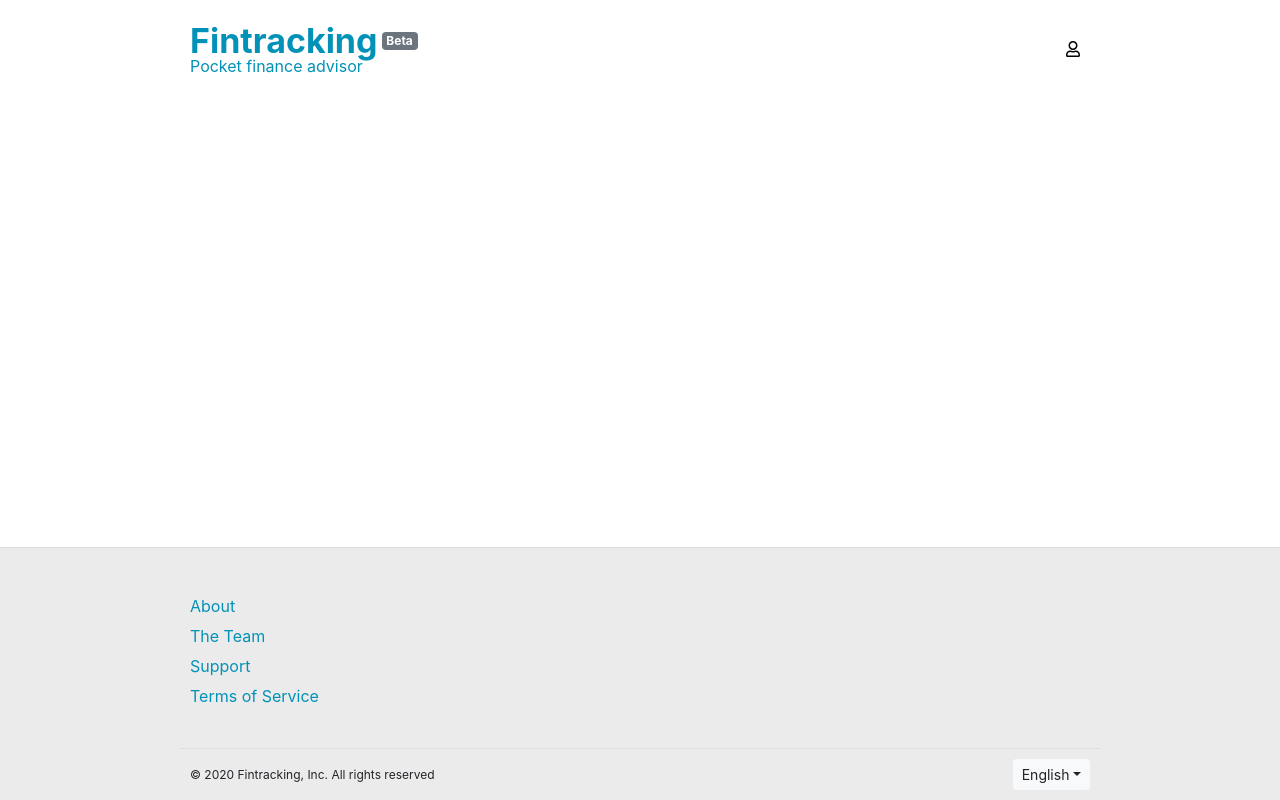
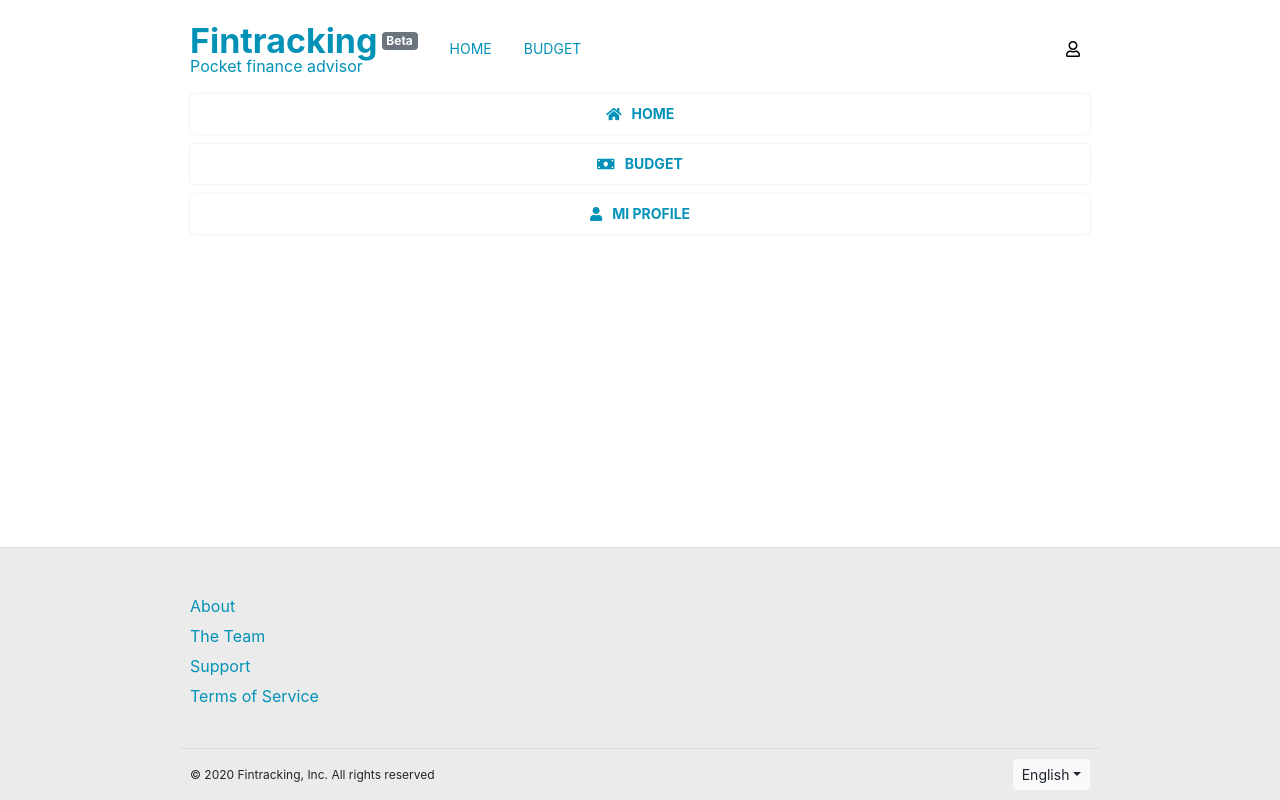
Before and after one commit to jordivilagut/fintracking-client, a React (Create React App) app: page /menu in a window 1280 px wide. Built offline with nearby package versions, Linux system fonts and the light colour scheme; what superagent-promise would draw is missing.

Commit message:
Create mobile menu

```diff
--- a/src/application/App.js
+++ b/src/application/App.js
@@ -11,6 +11,7 @@
 import {Homepage} from "../pages/homepage/Homepage";
 import {FintrackingFooter} from "../components/footer/FintrackingFooter";
 import {DateUtils as LanguageUtils} from "../utils/LanguageUtils";
+import {MobileMenu} from "../pages/mobile-menu/MobileMenu";
 
 const App = (props) => {
 
@@ -76,6 +77,9 @@
                         user={user}
                         logoutHandler={logUserOut}/>)}/>
                 <Route exact path="/error" component={ServerError}/>
+                <Route exact path="/menu" render={() => (
+                    <MobileMenu
+                        user={user}/>)}/>
             </div>
         </div>
         <FintrackingFooter
--- a/src/components/mobile-menu-icon/MobileMenuIcon.js
+++ b/src/components/mobile-menu-icon/MobileMenuIcon.js
@@ -1,10 +1,12 @@
 import React from "react";
 import {FontAwesomeIcon} from "@fortawesome/react-fontawesome";
 import {faBars} from "@fortawesome/free-solid-svg-icons";
-
+import {Link} from "react-router-dom";
 
 export const MobileMenuIcon = () => (
-    <p className="iconButton mobileMenuIcon">
-        <FontAwesomeIcon icon={faBars}/>
-    </p>
+    <Link to="/menu">
+        <p className="iconButton mobileMenuIcon">
+            <FontAwesomeIcon icon={faBars}/>
+        </p>
+    </Link>
 )
--- a/src/components/navbar/FintrackingNavBar.js
+++ b/src/components/navbar/FintrackingNavBar.js
@@ -3,14 +3,20 @@
 import {NavBarIcons} from "./NavBarIcons";
 import {Link} from "react-router-dom";
 import {Logo} from "../logo/Logo";
+import {useTranslation} from "react-i18next";
 
-export const FintrackingNavBar = ({user}) => (
-    <div className="navBarWrapper">
+export const FintrackingNavBar = ({user}) => {
+    const {t} = useTranslation();
+    return <div className="navBarWrapper">
         <div id="navBar" className="page">
-            <Link to="/">
-                <Logo/>
-            </Link>
+            <div className="desktopLinks">
+                <Link to="/">
+                    <Logo/>
+                </Link>
+                <Link to="/"><p>{t("menu.home")}</p></Link>
+                <Link to="/budget"><p>{t("menu.budget")}</p></Link>
+            </div>
             <NavBarIcons user={user}/>
         </div>
     </div>
-);
+}
--- a/src/components/navbar/NavBar.scss
+++ b/src/components/navbar/NavBar.scss
@@ -39,6 +39,18 @@
   .userProfileButton {
     display: flex;
   }
+
+  .desktopLinks {
+    display: flex;
+    justify-content: flex-start;
+    align-items: center;
+
+    p {
+      padding-left: 32px;
+      color: #0292B7;
+      font-size: 14px;
+    }
+  }
 }
 
 @media (max-width: 480px) {
@@ -53,4 +65,8 @@
   .userProfileButton {
     display: none;
   }
+
+  .desktopLinks p {
+    display: none;
+  }
 }
--- a/src/components/user-profile-button/UserIcon.js
+++ b/src/components/user-profile-button/UserIcon.js
@@ -4,7 +4,7 @@
 import {faUser} from "@fortawesome/free-regular-svg-icons";
 
 export const UserIcon = () => (
-    <Link className="icon" to="/login">
+    <Link className="icon userProfileButton" to="/login">
         <FontAwesomeIcon icon={faUser} />
     </Link>
 )
--- a/src/i18n.js
+++ b/src/i18n.js
@@ -25,6 +25,11 @@
                 "general.name": "Name",
                 "general.search": "Search...",
                 "general.save": "Save",
+
+                //MENU
+                "menu.home": "HOME",
+                "menu.budget": "BUDGET",
+                "menu.profile": "MI PROFILE",
 
                 //ERRORS
                 "server.error": "Oops! Something went wrong",
@@ -97,6 +102,11 @@
                 "general.name": "Nombre",
                 "general.search": "Buscar...",
                 "general.save": "Guardar",
+
+                //MENU
+                "menu.home": "INICIO",
+                "menu.budget": "PRESUPUESTO",
+                "menu.profile": "MI USUARIO",
 
                 //ERRORS
                 "server.error": "Uy! Algo ha fallado",
--- /dev/null
+++ b/src/pages/mobile-menu/MobileMenu.js
@@ -0,0 +1,14 @@
+import {useTranslation} from "react-i18next";
+import React from "react";
+import {MobileMenuLink} from "./MobileMenuLink";
+import "./MobileMenu.scss"
+import {faHome, faMoneyBill, faUser} from "@fortawesome/free-solid-svg-icons";
+
+export const MobileMenu = ({user}) => {
+    const {t} = useTranslation();
+    return <div className="mobileMenu">
+        <MobileMenuLink uri="/home" text={t("menu.home")} icon={faHome}/>
+        <MobileMenuLink uri="/budget" text={t("menu.budget")} icon={faMoneyBill}/>
+        <MobileMenuLink uri={user != null ? "/profile" : "/login"} text={t("menu.profile")} icon={faUser}/>
+    </div>
+}
--- /dev/null
+++ b/src/pages/mobile-menu/MobileMenu.scss
@@ -0,0 +1,15 @@
+
+.mobileMenuLink {
+  display: flex;
+  justify-content: center;
+  align-items: center;
+  height: 40px;
+  margin-bottom: 10px;
+  color: #0292B7;
+  font-weight: bold;
+  font-size: 14px;
+
+  .linkIcon {
+    margin-right: 10px;
+  }
+}
--- /dev/null
+++ b/src/pages/mobile-menu/MobileMenuLink.js
@@ -0,0 +1,12 @@
+import {Link} from "react-router-dom";
+import React from "react";
+import {FontAwesomeIcon} from "@fortawesome/react-fontawesome";
+
+export const MobileMenuLink = ({uri, text, icon}) => (
+    <Link to={uri}>
+        <p className="light-border mobileMenuLink">
+            <FontAwesomeIcon className="linkIcon" icon={icon}/>
+            {text}
+        </p>
+    </Link>
+)
```
